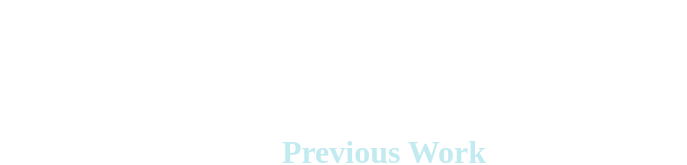
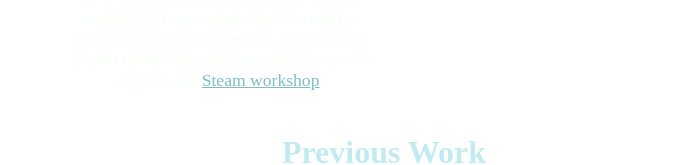
Before and after one commit to amaroklopcic/portfolio-2023, a React (Create React App) app: page / in a window 1280 px wide. Shown: the part 1487-1652 px from the top of the page, without its empty margins (256-943 px from the left). Built offline with nearby package versions, Linux system fonts and the light colour scheme.

Commit message:
add more text on about me page

```diff
--- a/src/pages/AboutPage.jsx
+++ b/src/pages/AboutPage.jsx
@@ -16,19 +16,39 @@ function AboutSection() {
             <br />
             I love software and making things.
             My passion for software engineering came from a very early age, when I
-            was about 8 or so and started playing a game called
-            <a href="https://en.wikipedia.org/wiki/LittleBigPlanet" style={{ color: "#7EBDC4" }}> "Little Big Planet" </a>
-            that lets you make various machines, levels, and other creations using
+            was about 8 or so and started playing a game called{" "}
+            <a
+              href="https://en.wikipedia.org/wiki/LittleBigPlanet"
+              style={{ color: "#7EBDC4" }}
+            >
+              "Little Big Planet"
+            </a>
+            {" "}that lets you make various machines, levels, and other creations using
             a variety of in-game tools including microchips, logic gates, and other
             things. The creativity that the game allowed led me to spend hundreds
             of hours making various creations and made an imprint on my young mind.
             I still have the same joy, wonder, and love for engineering and
             building things today.
+            <br />
+            <br />
+            I started tinkering with programming when I was about 15 or so in high school,
+            and started really taking it more seriously when I was 16. My first piece of software
+            that I released into the world was an addon for video game called "Garry's Mod" when
+            I was just 16. I was really proud of it since it involved a lot of vector mathematics
+            which was difficult for me at that age but I fell in love with programming because of
+            how rewarding it was when I got it working. Other people loved it as well, it got almost
+            17,000 downloads and was rated 5 out of 5 stars on the{" "}
+            <a
+              href="https://steamcommunity.com/sharedfiles/filedetails/?id=934097023"
+              style={{ color: "#7EBDC4" }}
+            >
+              Steam workshop
+            </a>.
           </p>
           <div style={{ margin: "auto 1rem" }}>
             <img
               src={SackboyPNG}
-              alt=""
+              alt="little big planet sackboy"
             />
           </div>
         </div>
```
